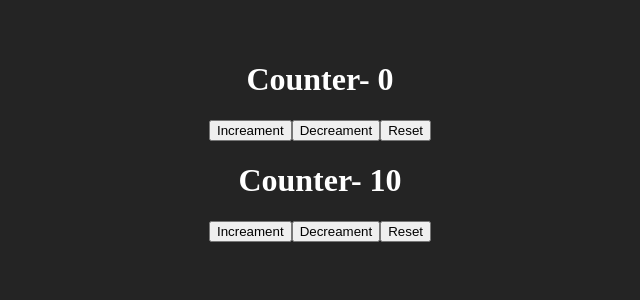
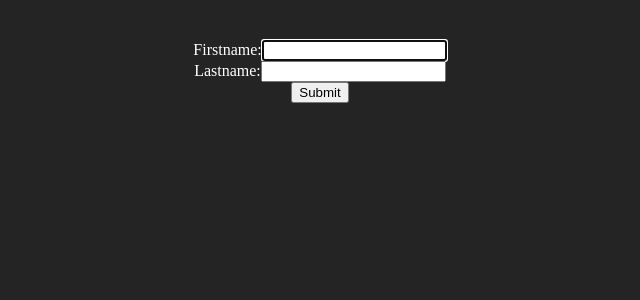
Before and after one commit to durgeshh04/React.js-Learning, a React (Vite) app: page / in a window 1280 px wide. Shown: the top 300 px of the page, without its empty margins (320-960 px from the left). Built offline with nearby package versions, Linux system fonts and the light colour scheme.

Commit message:
Update App

```diff
--- a/src/App.jsx
+++ b/src/App.jsx
@@ -13,6 +13,7 @@ import UseRef from "./components/Hooks/UseRef";
 import UseRef2 from "./components/Hooks/UseRef2";
 import CustomCounterOne from "./components/Hooks/CustomCounterOne";
 import CustomCounterTwo from "./components/Hooks/CustomCounterTwo";
+import CustomForm from "./components/Hooks/CustomForm";
 // import Greet from "./components/Greet";
 // import Welcome from "./components/Welcome";
 // import StateHook from "./components/StateHook";
@@ -164,8 +165,9 @@ function App() {
         {/* Custome Hooks */}
         {/* <CustomeOne />
         <CustomeTwo /> */}
-        <CustomCounterOne />
-        <CustomCounterTwo />
+        {/* <CustomCounterOne />
+        <CustomCounterTwo /> */}
+        <CustomForm />
       </div>
     </>
   );
--- /dev/null
+++ b/src/components/Hooks/CustomForm.jsx
@@ -0,0 +1,52 @@
+import React, { useState, useRef, useEffect } from "react";
+import useInput from "./useInput";
+
+const CustomForm = () => {
+  const {
+    value: firstname,
+    bind: bindFirstName,
+    reset: resetFirstName,
+  } = useInput("");
+  const {
+    value: lastname,
+    bind: bindLastName,
+    reset: resetLastName,
+  } = useInput("");
+
+  const inputField = useRef(null);
+  useEffect(() => {
+    inputField.current.focus();
+  }, []);
+
+  const handleSubmit = (e) => {
+    e.preventDefault();
+    alert(`Hello ${firstname} ${lastname}`);
+    resetFirstName();
+    resetLastName();
+    inputField.current.focus();
+  };
+
+  return (
+    <div>
+      <form onSubmit={handleSubmit}>
+        <div>
+          <label htmlFor="firstname">Firstname:</label>
+          <input
+            ref={inputField}
+            id="firstname"
+            {...bindFirstName}
+            type="text"
+            required
+          />
+        </div>
+        <div>
+          <label htmlFor="lastname">Lastname:</label>
+          <input id="lastname" {...bindLastName} type="text" required />
+        </div>
+        <button type="submit">Submit</button>
+      </form>
+    </div>
+  );
+};
+
+export default CustomForm;
--- /dev/null
+++ b/src/components/Hooks/useInput.jsx
@@ -0,0 +1,20 @@
+import { useState } from "react";
+
+const useInput = (initialValue = '') => { // Provide a default initial value
+  const [value, setValue] = useState(initialValue);
+
+  const reset = () => {
+    setValue(initialValue);
+  };
+
+  const bind = {
+    value: value,
+    onChange: (e) => {
+      setValue(e.target.value);
+    },
+  };
+
+  return { value, bind, reset }; // Return as an object to allow destructuring
+};
+
+export default useInput;
```
